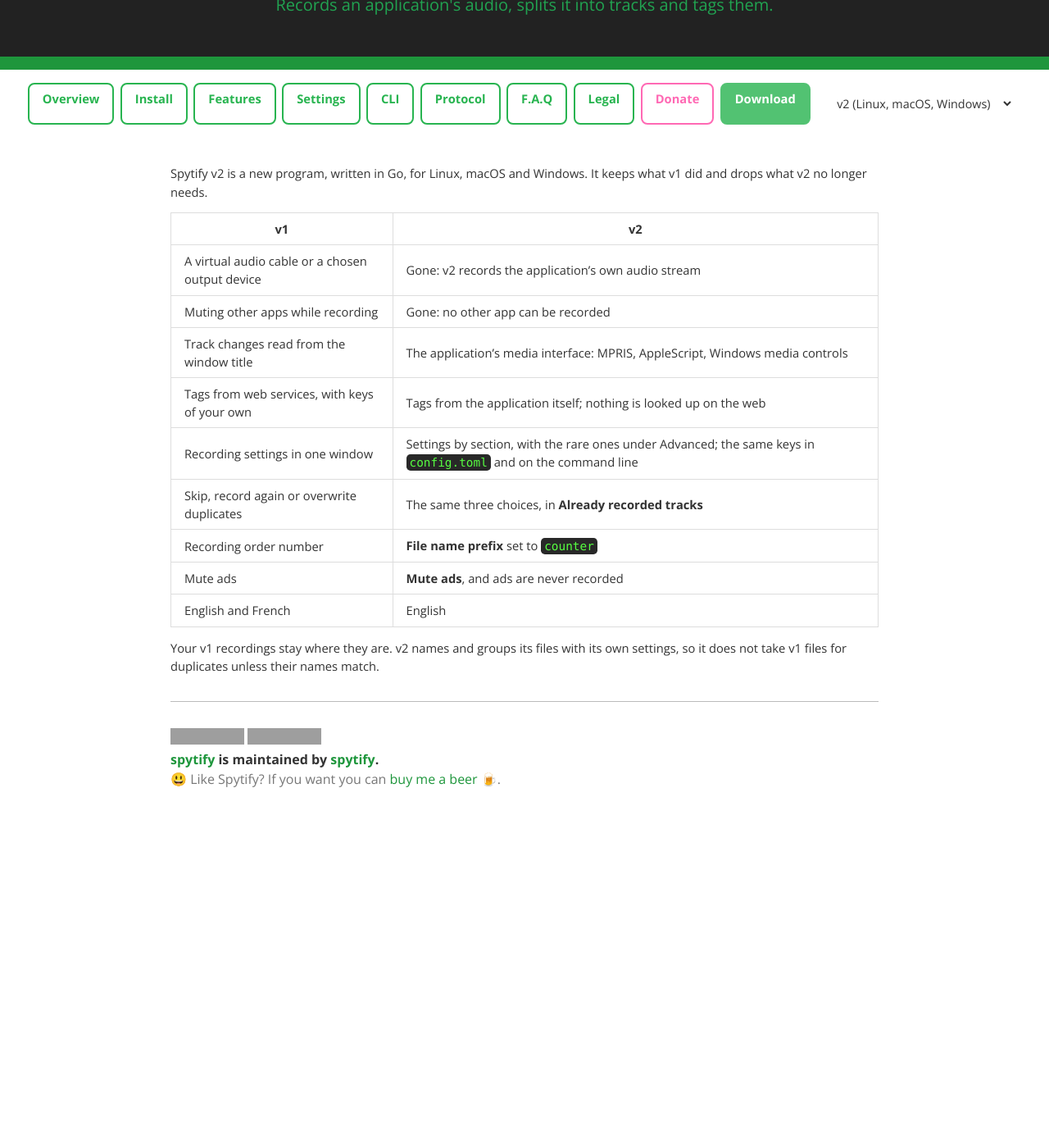
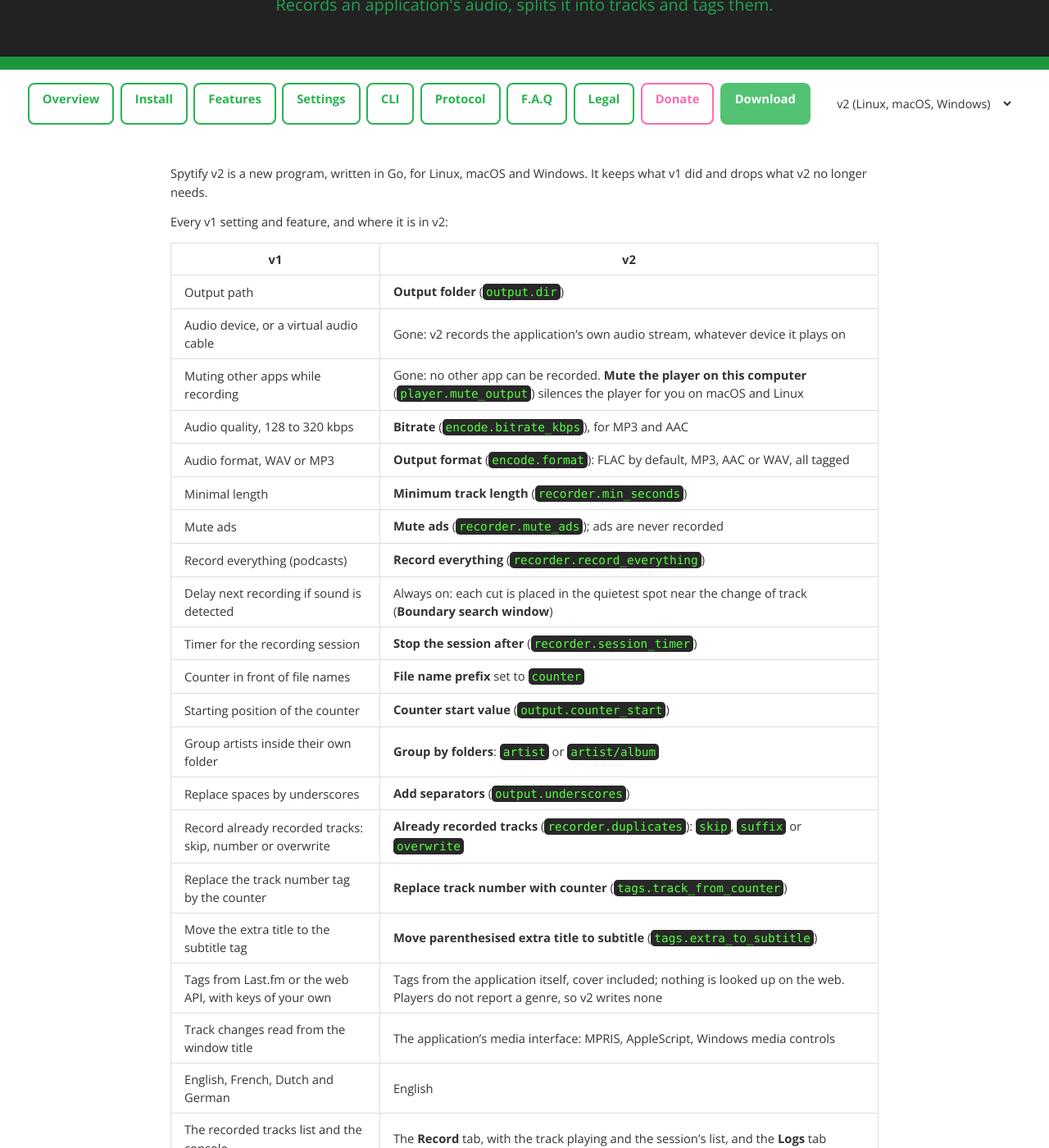
Before and after one commit to spytify/spytify, a Jekyll site: the page built from v2/migrate.md, in a window 1280 px wide and 1400 px high, scrolled down 285 px. Shown: the whole window at 82% size. Built offline with Jekyll 4.4.1, drawn with Linux system fonts in a browser that asks for light colours; before the commit the page ends 1279 px from its top, so only the background shows below that; some of the changed text lies outside the part shown; grey boxes are pictures that could not be loaded.

Commit message:
v2 docs: the full v1 parity table, FLAC by default, the Linux mute
- Coming from v1 maps every v1 setting and feature to v2, or says why
  it is gone.
- Settings regenerated: FLAC is the default format, and muting the
  player applies on Linux too.
- Features: the track card shows the stream format.

Co-Authored-By: Claude Opus 5.5 <noreply@anthropic.com>

```diff
--- a/v2/migrate.md
+++ b/v2/migrate.md
@@ -5,16 +5,31 @@ title: Coming from v1
 
 Spytify v2 is a new program, written in Go, for Linux, macOS and Windows. It keeps what v1 did and drops what v2 no longer needs.
 
+Every v1 setting and feature, and where it is in v2:
+
 | v1 | v2 |
 | --- | --- |
-| A virtual audio cable or a chosen output device | Gone: v2 records the application's own audio stream |
-| Muting other apps while recording | Gone: no other app can be recorded |
+| Output path | **Output folder** (`output.dir`) |
+| Audio device, or a virtual audio cable | Gone: v2 records the application's own audio stream, whatever device it plays on |
+| Muting other apps while recording | Gone: no other app can be recorded. **Mute the player on this computer** (`player.mute_output`) silences the player for you on macOS and Linux |
+| Audio quality, 128 to 320 kbps | **Bitrate** (`encode.bitrate_kbps`), for MP3 and AAC |
+| Audio format, WAV or MP3 | **Output format** (`encode.format`): FLAC by default, MP3, AAC or WAV, all tagged |
+| Minimal length | **Minimum track length** (`recorder.min_seconds`) |
+| Mute ads | **Mute ads** (`recorder.mute_ads`); ads are never recorded |
+| Record everything (podcasts) | **Record everything** (`recorder.record_everything`) |
+| Delay next recording if sound is detected | Always on: each cut is placed in the quietest spot near the change of track (**Boundary search window**) |
+| Timer for the recording session | **Stop the session after** (`recorder.session_timer`) |
+| Counter in front of file names | **File name prefix** set to `counter` |
+| Starting position of the counter | **Counter start value** (`output.counter_start`) |
+| Group artists inside their own folder | **Group by folders**: `artist` or `artist/album` |
+| Replace spaces by underscores | **Add separators** (`output.underscores`) |
+| Record already recorded tracks: skip, number or overwrite | **Already recorded tracks** (`recorder.duplicates`): `skip`, `suffix` or `overwrite` |
+| Replace the track number tag by the counter | **Replace track number with counter** (`tags.track_from_counter`) |
+| Move the extra title to the subtitle tag | **Move parenthesised extra title to subtitle** (`tags.extra_to_subtitle`) |
+| Tags from Last.fm or the web API, with keys of your own | Tags from the application itself, cover included; nothing is looked up on the web. Players do not report a genre, so v2 writes none |
 | Track changes read from the window title | The application's media interface: MPRIS, AppleScript, Windows media controls |
-| Tags from web services, with keys of your own | Tags from the application itself; nothing is looked up on the web |
-| Recording settings in one window | Settings by section, with the rare ones under Advanced; the same keys in `config.toml` and on the command line |
-| Skip, record again or overwrite duplicates | The same three choices, in **Already recorded tracks** |
-| Recording order number | **File name prefix** set to `counter` |
-| Mute ads | **Mute ads**, and ads are never recorded |
-| English and French | English |
+| English, French, Dutch and German | English |
+| The recorded tracks list and the console | The **Record** tab, with the track playing and the session's list, and the **Logs** tab |
+| | New: the **Library** tab, the light and dark themes, the tray, `spytify-cli`, and Linux and macOS |
 
 Your v1 recordings stay where they are. v2 names and groups its files with its own settings, so it does not take v1 files for duplicates unless their names match.
```
Also changed, not shown: v2/features.md (+2 -2 lines), v2/protocol.md (+8 -0 lines), v2/settings.md (+2 -2 lines).
